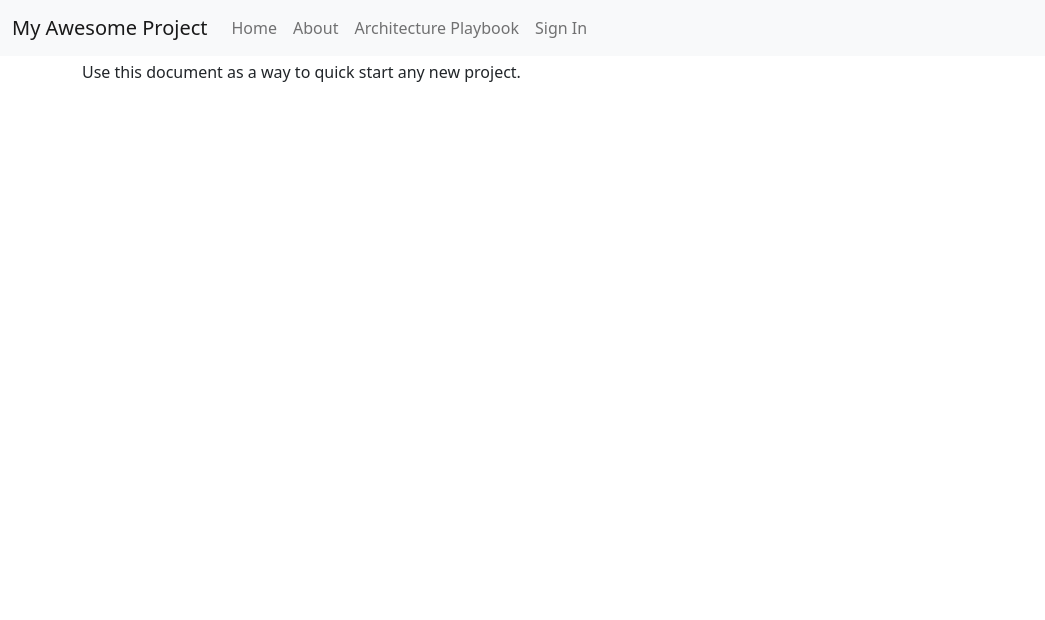
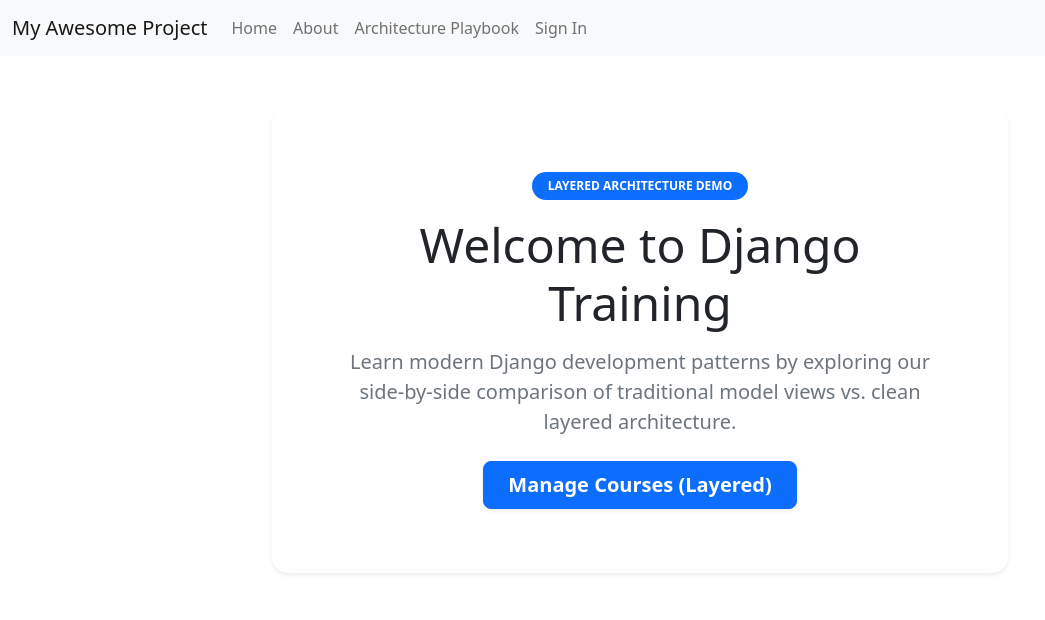
Before and after one commit to Nithin-at-github/Django_Architecture, a Django app: template django_training/templates/pages/home.html in a window 1280 px wide. Shown: the top 620 px of the page, without its empty margins (0-1045 px from the left). Run offline with Django 5.2, Linux system fonts and the light colour scheme; the template is opened without the code that fills it, so the values that code supplies are empty; some libraries are stand-ins or nearby versions.

Commit message:
homescreen edited.

```diff
--- a/django_training/app_base/views/base.py
+++ b/django_training/app_base/views/base.py
@@ -1,11 +1,7 @@
 from django.contrib import messages
 from django.http import Http404
 from django.shortcuts import redirect
-from django.views.generic import CreateView
-from django.views.generic import DeleteView
-from django.views.generic import ListView
-from django.views.generic import UpdateView
-
+from django.views.generic import CreateView, DeleteView, ListView, UpdateView
 
 class PermissionServiceMixin:
     """Mixin to dynamically instantiate and bind request.user to a Service class."""
--- a/django_training/templates/pages/home.html
+++ b/django_training/templates/pages/home.html
@@ -1 +1,27 @@
 {% extends "base.html" %}
+
+{% block title %}Home - Django Training{% endblock title %}
+
+{% block content %}
+<div class="row align-items-center justify-content-center py-5">
+  <div class="col-lg-8 text-center">
+    <div class="card border-0 shadow-sm rounded-4 p-4 p-md-5">
+      <div class="card-body">
+        <span class="badge bg-primary text-uppercase px-3 py-2 mb-3 rounded-pill fw-semibold">Layered Architecture
+          Demo</span>
+        <h1 class="display-5 fw-extrabold text-dark tracking-tight mb-3">Welcome to Django Training</h1>
+        <p class="lead text-secondary mb-4 mx-auto" style="max-width: 600px;">
+          Learn modern Django development patterns by exploring our side-by-side comparison of traditional model views
+          vs. clean layered architecture.
+        </p>
+        <div class="d-flex justify-content-center gap-3">
+          <a href="{% url 'courses:layered_list' %}"
+            class="btn btn-primary btn-lg px-4 py-2.5 rounded-3 fw-bold shadow-sm">
+            Manage Courses (Layered)
+          </a>
+        </div>
+      </div>
+    </div>
+  </div>
+</div>
+{% endblock content %}
```
